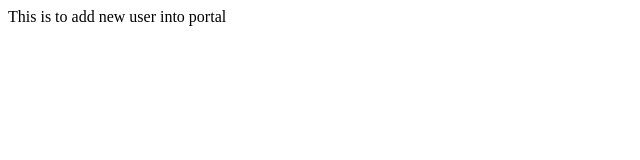
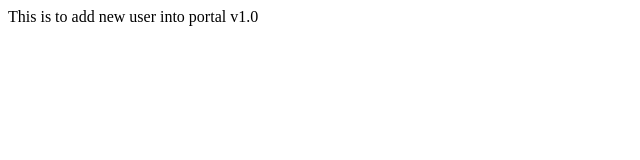
Before and after one commit to suchita-bodke/git-demo3, a plain HTML site: page add.html in a window 1280 px wide. Shown: the full height of the page, 0-640 px from the left. Drawn offline with Linux system fonts and the light colour scheme.

Commit message:
Update add.html

```diff
--- a/add.html
+++ b/add.html
@@ -1,3 +1,3 @@
 <html>
-  This is to add new user into portal
+  This is to add new user into portal v1.0
 </html>
```
